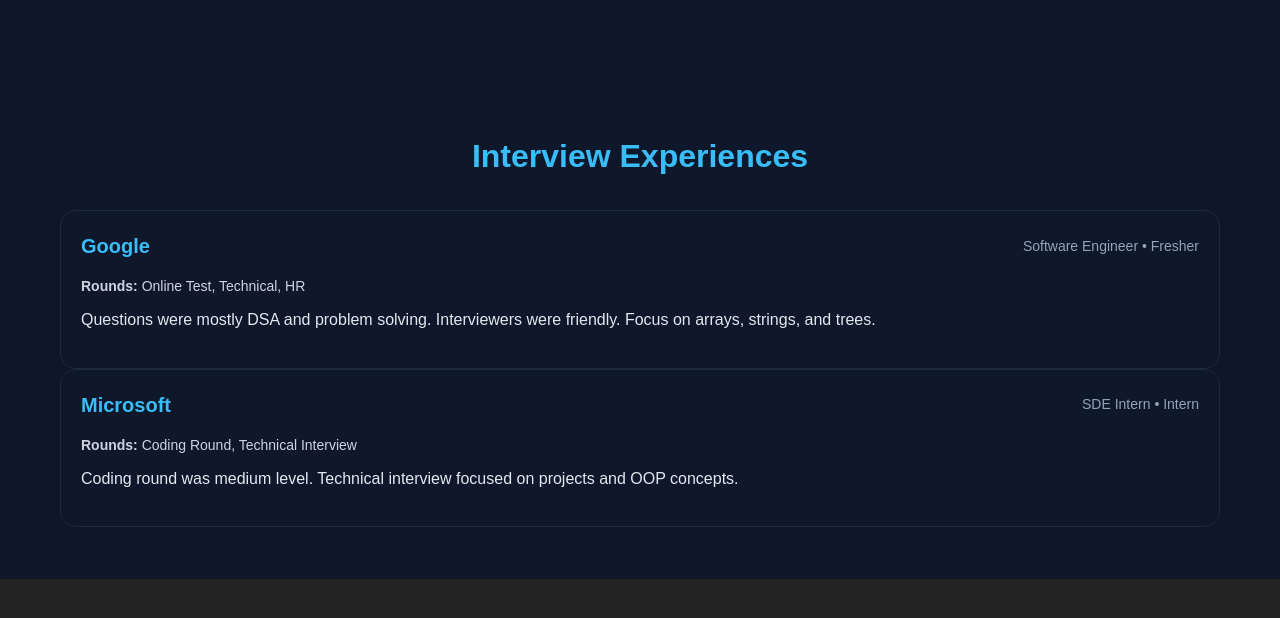
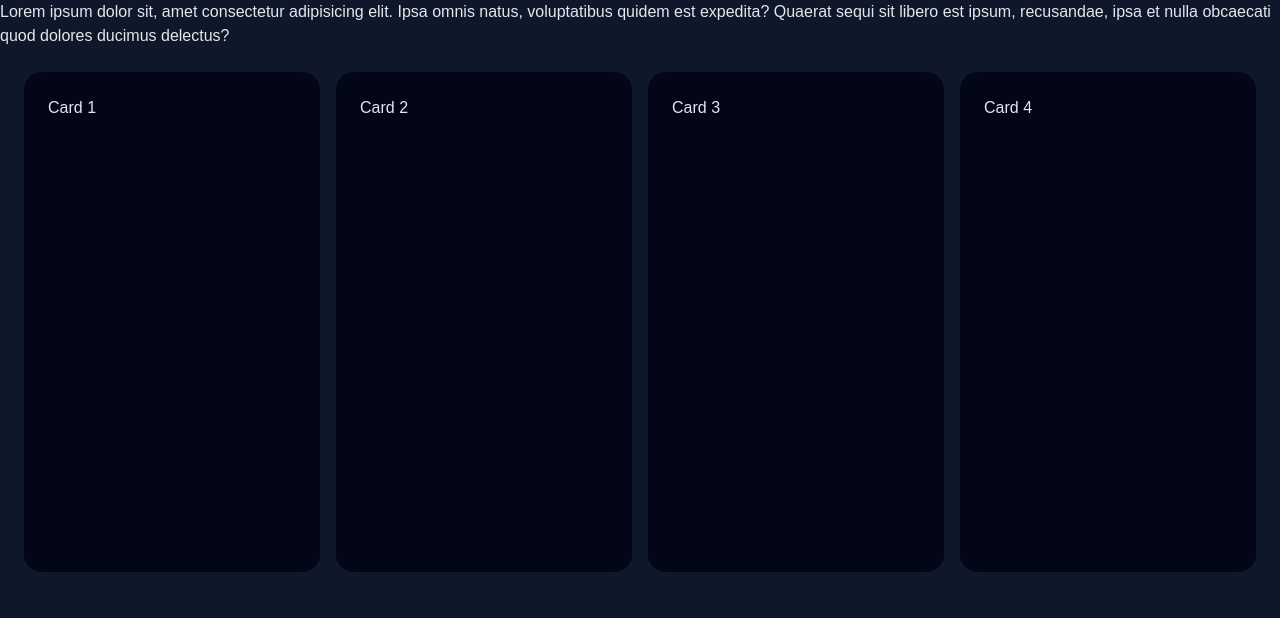
Before and after one commit to Abhi0505-kinagi/InterviewXp, a React (Vite) app in the folder client/: page /posts in a window 1280 px wide. Shown: the top 618 px of the page. Built offline with nearby package versions, Linux system fonts and the light colour scheme.

Commit message:
implemented posts page and added routers for navigation

```diff
--- a/client/src/App.css
+++ b/client/src/App.css
@@ -1,12 +1,6 @@
 #root {
-  max-width: 1280px;
-  margin: 0 auto;
-  padding: 2rem;
+  width: 100%;
+  min-height: 100vh;
+  margin: 0;
+  padding: 0;
 }
-
-/* Responsive adjustments */
-@media (max-width: 768px) {
-  #root {
-    padding: 1rem;
-  }
-}
--- a/client/src/Components/CreatePost.jsx
+++ b/client/src/Components/CreatePost.jsx
@@ -1,4 +1,4 @@
-import "./CreatePost.css";
+
 
 function PostExperience() {
   return (
@@ -9,36 +9,35 @@
       </p>
 
       <form className="post-form">
+        {/* Company Name */}
         <div className="form-group">
           <label>Company Name</label>
           <input type="text" placeholder="e.g. Google" />
         </div>
 
-        <div className="form-group">
-          <label>Role</label>
-          <input type="text" placeholder="e.g. Software Engineer" />
-        </div>
-
+        {/* Experience Level */}
         <div className="form-group">
           <label>Experience Level</label>
           <select>
-            <option>Fresher</option>
-            <option>Intern</option>
-            <option>Experienced</option>
+            <option value="">Select</option>
+            <option value="fresher">Fresher</option>
+            <option value="experienced">Experienced</option>
           </select>
         </div>
 
+        {/* Interview Rounds */}
         <div className="form-group">
           <label>Interview Rounds</label>
           <textarea
             rows="6"
-            placeholder="Example:
+            placeholder={`Example:
 Round 1: Online Coding Test
 Round 2: Technical Interview
-Round 3: HR Round"
+Round 3: HR Round`}
           />
         </div>
 
+        {/* Questions Asked */}
         <div className="form-group">
           <label>Questions Asked</label>
           <textarea
@@ -47,6 +46,7 @@
           />
         </div>
 
+        {/* Your Experience */}
         <div className="form-group">
           <label>Your Experience</label>
           <textarea
--- a/client/src/Components/Home.jsx
+++ b/client/src/Components/Home.jsx
@@ -1,6 +1,7 @@
 import "./Home.css";
-
+import { useNavigate } from "react-router-dom";
 function Home() {
+  const nav=useNavigate();
   return (
     <>
       <header>
@@ -22,7 +23,9 @@
             Learn from real interview experiences shared by candidates from top
             companies. Prepare smarter, not harder.
           </p>
-          <button>Explore Experiences</button>
+          <button onClick={()=>{
+            nav("/posts")
+          }}>Explore Experiences</button>
         </div>
 
         <div className="hero-image">
--- a/client/src/Components/Posts.css
+++ b/client/src/Components/Posts.css
@@ -1,179 +1,39 @@
-/* Posts.css */
-
-.posts-container {
-  padding: 20px;
-  margin-top: 80px; /* Space for header */
-  max-width: 1200px;
-  margin-left: auto;
-  margin-right: auto;
+*,
+*::before,
+*::after {
+  box-sizing: border-box;
 }
 
-.posts-container h2 {
-  text-align: center;
-  margin-bottom: 30px;
-  color: #38bdf8;
-  font-size: 32px;
+html, body {
+  width: 100%;
+  height: 100%;
+  margin: 0;
+  padding: 0;
+  background: #0f172a;
 }
 
-.posts-grid {
-  display: grid;
-  grid-template-columns: repeat(4, 1fr);
-  gap: 20px;
+#root {
+  width: 100%;
+  min-height: 100vh;
 }
 
-.post-card {
+.page {
+  width: 100%;
+  min-height: 100vh;
   background: #0f172a;
-  border-radius: 15px;
-  padding: 20px;
-  box-shadow: 0 4px 6px rgba(0, 0, 0, 0.1);
-  transition: transform 0.3s ease, box-shadow 0.3s ease;
-  border: 1px solid #1e293b;
 }
 
-.post-card:hover {
-  transform: translateY(-5px);
-  box-shadow: 0 8px 15px rgba(0, 0, 0, 0.2);
+.cards-grid {
+  width: 100%;
+  padding: 24px;
+  display: grid;
+  grid-template-columns: repeat(auto-fit, minmax(260px, 1fr));
+  gap: 16px;
 }
 
-.post-header {
-  display: flex;
-  justify-content: space-between;
-  align-items: center;
-  margin-bottom: 15px;
+.card {
+  height: 500px;
+  padding: 24px;
+  border-radius: 18px;
+  background: #020617;
 }
-
-.post-header h3 {
-  color: #38bdf8;
-  margin: 0;
-  font-size: 20px;
-}
-
-.post-header span {
-  color: #94a3b8;
-  font-size: 14px;
-}
-
-.rounds {
-  color: #cbd5e1;
-  margin-bottom: 10px;
-  font-size: 14px;
-}
-
-.experience {
-  color: #e2e8f0;
-  line-height: 1.6;
-  margin-bottom: 15px;
-}
-
-.card-actions {
-  display: flex;
-  justify-content: space-between;
-  align-items: center;
-  padding-top: 15px;
-  border-top: 1px solid #1e293b;
-}
-
-.action-btn {
-  background: none;
-  border: none;
-  color: #94a3b8;
-  cursor: pointer;
-  padding: 8px;
-  border-radius: 50%;
-  transition: all 0.2s ease;
-  display: flex;
-  align-items: center;
-  justify-content: center;
-  font-size: 16px;
-}
-
-.action-btn:hover {
-  background: #1e293b;
-  color: #38bdf8;
-}
-
-.upvote:hover {
-  color: #10b981;
-}
-
-.downvote:hover {
-  color: #ef4444;
-}
-
-.follow:hover {
-  color: #f59e0b;
-}
-
-.comments:hover {
-  color: #8b5cf6;
-}
-
-.load-more {
-  text-align: center;
-  margin-top: 30px;
-}
-
-.load-more button {
-  background: #38bdf8;
-  color: #0f172a;
-  padding: 12px 24px;
-  border: none;
-  border-radius: 25px;
-  font-size: 16px;
-  cursor: pointer;
-  font-weight: 600;
-}
-
-.load-more button:hover {
-  background: #0ea5e9;
-}
-
-/* Responsive Design */
-
-@media (max-width: 1024px) {
-  .posts-grid {
-    grid-template-columns: repeat(4, 1fr);
-    gap: 15px;
-  }
-
-  .post-card {
-    padding: 15px;
-  }
-}
-
-@media (max-width: 768px) {
-  .posts-container {
-    padding: 15px;
-    margin-top: 70px;
-  }
-
-  .posts-container h2 {
-    font-size: 28px;
-  }
-
-  .posts-grid {
-    grid-template-columns: 1fr;
-    gap: 15px;
-  }
-
-  .post-card {
-    padding: 15px;
-  }
-
-  .card-actions {
-    flex-wrap: wrap;
-    gap: 10px;
-  }
-}
-
-@media (max-width: 480px) {
-  .posts-container h2 {
-    font-size: 24px;
-  }
-
-  .post-header {
-    flex-direction: column;
-    align-items: flex-start;
-    gap: 5px;
-  }
-}
--- a/client/src/Components/Posts.jsx
+++ b/client/src/Components/Posts.jsx
@@ -1,47 +1,20 @@
-import "./Posts.css";
+import "./Posts.css"
+function Posts(){
 
-function Posts() {
-  const experiences = [
-    {
-      company: "Google",
-      role: "Software Engineer",
-      level: "Fresher",
-      rounds: "Online Test, Technical, HR",
-      experience:
-        "Questions were mostly DSA and problem solving. Interviewers were friendly. Focus on arrays, strings, and trees."
-    },
-    {
-      company: "Microsoft",
-      role: "SDE Intern",
-      level: "Intern",
-      rounds: "Coding Round, Technical Interview",
-      experience:
-        "Coding round was medium level. Technical interview focused on projects and OOP concepts."
-    }
-  ];
+    return(
 
-  return (
-    <div className="posts-container">
-      <h2>Interview Experiences</h2>
+        <>
+        <div><p>Lorem ipsum dolor sit, amet consectetur adipisicing elit. Ipsa omnis natus, voluptatibus quidem est expedita? Quaerat sequi sit libero est ipsum, recusandae, ipsa et nulla obcaecati quod dolores ducimus delectus?</p></div>
+        <div className="page">
+            <div className="cards-grid">
+                <div className="card">Card 1</div>
+                <div className="card">Card 2</div>
+                <div className="card">Card 3</div>
+                <div className="card">Card 4</div>
+            </div>
+        </div>
 
-      {experiences.map((post, index) => (
-        <div className="post-card" key={index}>
-          <div className="post-header">
-            <h3>{post.company}</h3>
-            <span>{post.role} • {post.level}</span>
-          </div>
-
-          <p className="rounds">
-            <strong>Rounds:</strong> {post.rounds}
-          </p>
-
-          <p className="experience">
-            {post.experience}
-          </p>
-        </div>
-      ))}
-    </div>
-  );
+        </>
+    )
 }
-
 export default Posts;
```
Also changed, not shown: client/src/Components/Home.css (line endings or trailing spaces), client/src/Components/Post.css (renamed from client/src/Components/CreatePost.css).
